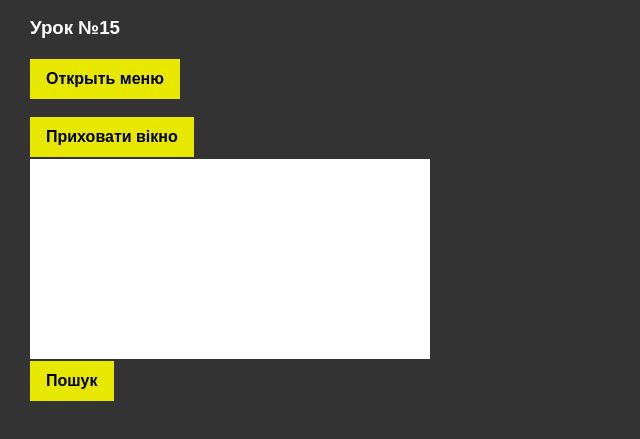
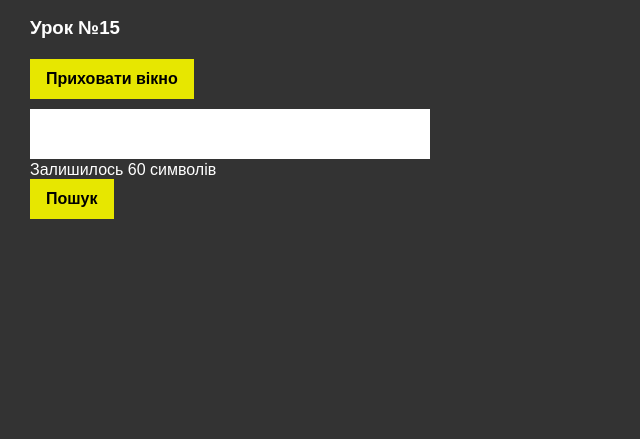
Before and after one commit to mykhai1o/Learning, a plain HTML site: page index.html in a window 1280 px wide. Both pictures are taken after a click on the button "Вікно пошуку". Shown: the part 81-520 px from the top of the page, without its empty margins (0-640 px from the left). Drawn offline with Linux system fonts and the light colour scheme.

Commit message:
Повне ДЗ

```diff
--- a/css/style.css
+++ b/css/style.css
@@ -236,7 +236,7 @@ button._active {
 .search__form {
 	margin: 0;
 }
-
+/* !!!!!!!! */
 .search__form {
 	display: none;
 }
@@ -249,10 +249,14 @@ button._active {
 .search__form input{
 	width: 400px;
 	margin: 2px 0px 2px;
-	height: 200px;
+	height: 50px;
+	font-size: 24px;
+	margin-top: 10px;
 }
 
-
+.counter{
+	margin: 0px 0;
+}
 
 .search__button span:first-child{
 	display: block;
@@ -268,3 +272,8 @@ button._active {
 .search__button-action span:last-child {
 	display: block;
 }
+
+.search__input{
+	padding: 10px;
+	text-align: start;
+}
--- a/index.html
+++ b/index.html
@@ -39,7 +39,7 @@
 				<button type="button" class="button">И на меня!</button>
  				-->
 				<!-- Пример с меню -->
-
+			<!--
 				<nav class="menu">
 					<button type="button" class="menu__button">
 						<span>Открыть меню</span>
@@ -54,19 +54,8 @@
 				</nav>
 				<br>
 				<br>
+			-->
 
-
-				<!-- ДОМАШКА-->
-				<nav class="search">
-				   <button type="button" class="search__button">
-					   <span>Вікно пошуку</span>
-					   <span>Приховати вікно</span>
-				   </button>
-				   <form action="" method="get" class="search__form">
-					   <input type="text">
-					   <button type="button">Пошук</button>
-				   </form>
-			   </nav>
 
 
 				<!-- Действия браузера по умолчанию -->
@@ -113,6 +102,19 @@
 					</div>
 				-->
 
+				<!-- ДОМАШКА-->
+				<nav class="search">
+				   <button type="button" class="search__button">
+					   <span>Вікно пошуку</span>
+					   <span>Приховати вікно</span>
+				   </button>
+				   <form action="" method="get" class="search__form">
+					   <input type="text" class="search__input" maxlength="60">
+					   <div class="counter">Залишилось <span></span> символів</div>
+					   <button type="button">Пошук</button>
+				   </form>
+			   </nav>
+
 				<!-- Загрузка страницы -->
 				<!-- <img class="image" src="img/cover.jpg" alt=""> -->
 
--- a/js/script.js
+++ b/js/script.js
@@ -860,7 +860,10 @@ window.addEventListener("unload", function (e) {
 });
 */
 
+
 //========================================================================================================================================================
+
+/*
 const menuBody = document.querySelector('.menu');
 
 document.addEventListener("click", menu);
@@ -873,7 +876,7 @@ function menu(event) {
 		menuBody.classList.remove('_active');
 	}
 };
-
+*/
 
 
 //
@@ -894,8 +897,6 @@ function openSearch(event){
 		searchForm.classList.remove('search__form-action');
 		searchButton.classList.remove('search__button-action');
 	};
-
-
 };
 
 document.addEventListener("keydown", function(event){
@@ -904,16 +905,43 @@ document.addEventListener("keydown", function(event){
 	};
 });
 
+const input = document.querySelector(".search__input");
+const inputSpan = document.querySelector(".counter span");
+
+const maxLength = input.getAttribute("maxlength");
+const lengthFact = input.value.length;
+const counter = maxLength - lengthFact;
+inputSpan.textContent = counter;
 
 
+input.addEventListener("keyup", countingLength);
+input.addEventListener("keydown", function(event){
+	if (event.repeat){
+		countingLength();
+	}
+});
 
+function countingLength (){
+	const counterResult = maxLength - input.value.length;
+	inputSpan.textContent = counterResult;
+}
 
+/*
+// Пример
+const txtItem = document.querySelector('.textarea__item');
+const txtItemLimit = txtItem.getAttribute('maxlength');
+const txtCounter = document.querySelector('.textarea__counter span');
+txtCounter.innerHTML = txtItemLimit;
 
+txtItem.addEventListener("keyup", txtSetCounter);
+txtItem.addEventListener("keydown", function (event) {
+	if (event.repeat) txtSetCounter();
+});
 
-
-
-
-
-
+function txtSetCounter() {
+	const txtCounterResult = txtItemLimit - txtItem.value.length;
+	txtCounter.innerHTML = txtCounterResult;
+}
+*/
 //========================================================================================================================================================
 //========================================================================================================================================================
```
Lines whose indentation alone changed are shown as unchanged.
